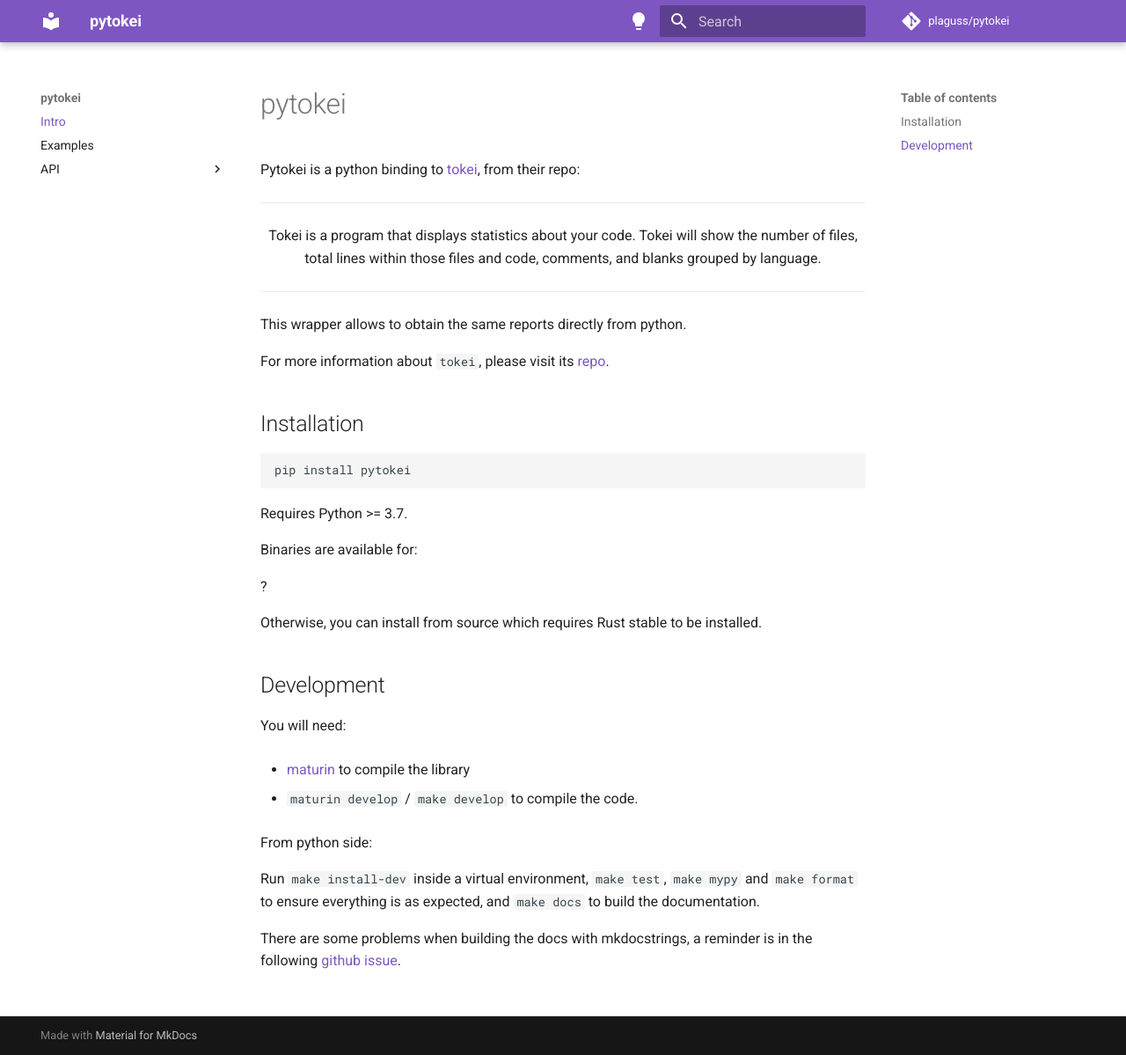
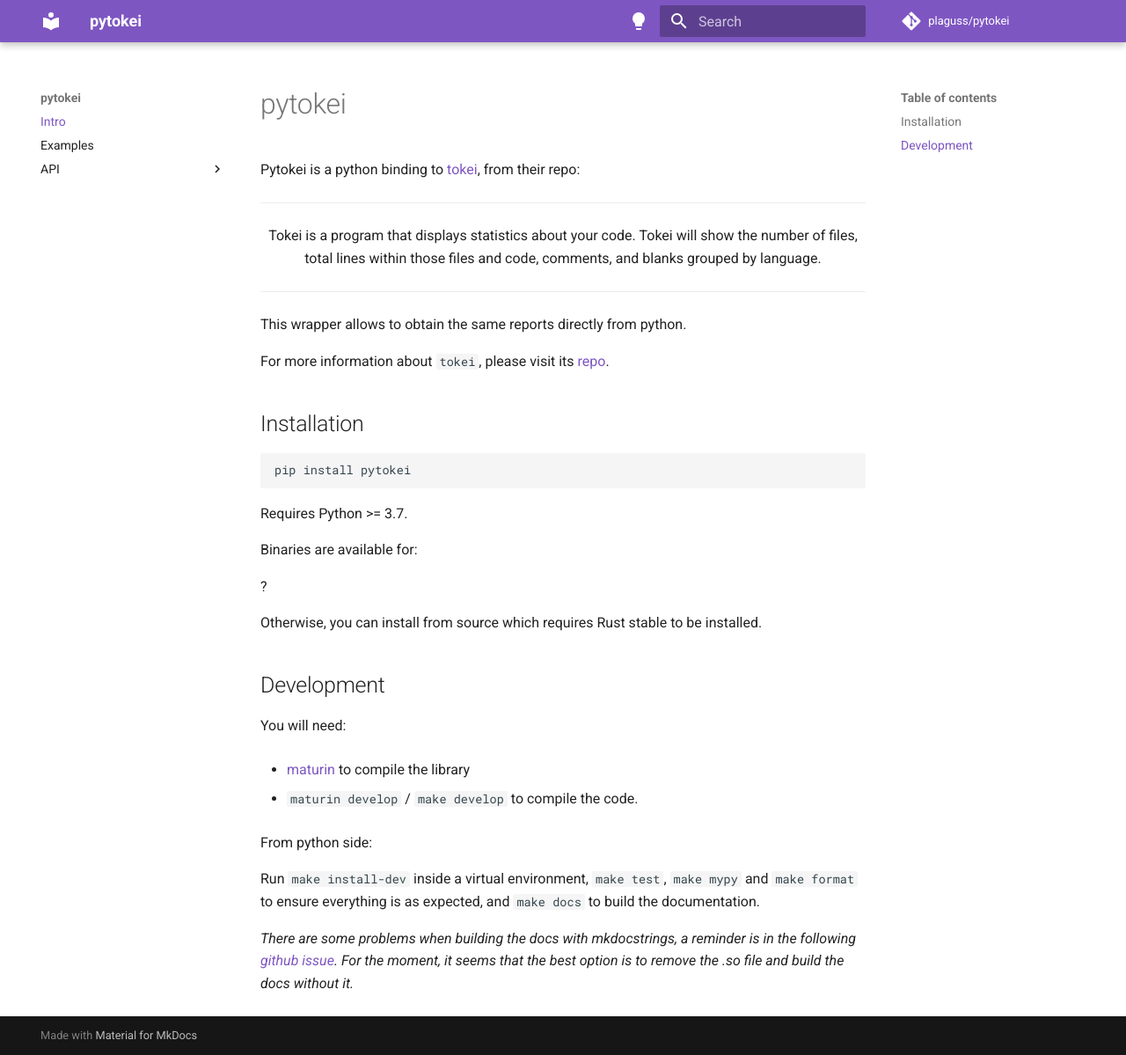
Before and after one commit to plaguss/pytokei, an MkDocs documentation site: the page built from docs/index.md, in a window 1280 px wide and 1199 px high. Shown: the whole window at 88% size. Built offline with MkDocs 1.6.1 and Material for MkDocs 9.7.7, drawn with Linux system fonts in a browser that asks for light colours; comment, search, counter and statistics services are not loaded.

Commit message:
feat: initial docs page

```diff
--- a/docs/index.md
+++ b/docs/index.md
@@ -39,4 +39,4 @@
 
 Run `make install-dev` inside a virtual environment, `make test`, `make mypy` and `make format` to ensure everything is as expected, and `make docs` to build the documentation.
 
-There are some problems when building the docs with mkdocstrings, a reminder is in the following [github issue](https://github.com/mkdocstrings/mkdocstrings/issues/404).
+*There are some problems when building the docs with mkdocstrings, a reminder is in the following [github issue](https://github.com/mkdocstrings/mkdocstrings/issues/404). For the moment, it seems that the best option is to remove the .so file and build the docs without it.*
```
Also changed, not shown: docs/examples.md (deleted).
